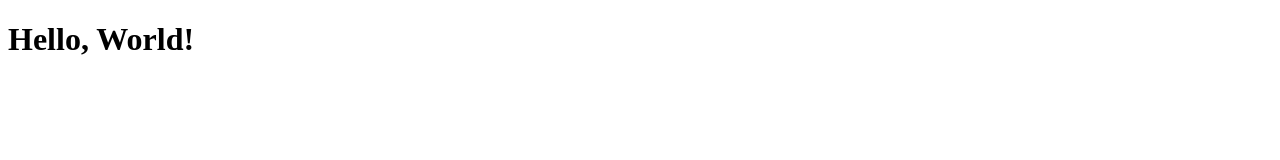
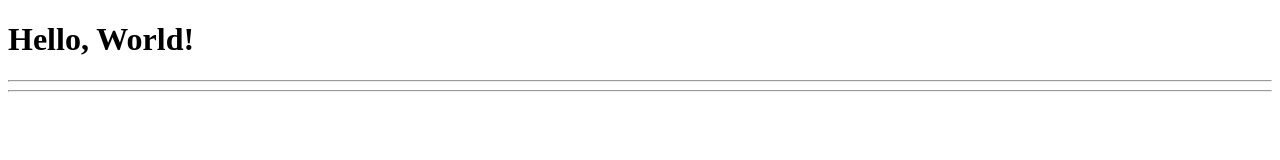
Before and after one commit to sapphiresao/lab7, a plain HTML site: page index.html in a window 1280 px wide. Drawn offline with Linux system fonts and the light colour scheme.

Commit message:
Add files via upload

```diff
--- a/index.html
+++ b/index.html
@@ -3,7 +3,7 @@
   <head>
     <title>Hello, World!</title>
   </head>
-  <body>
+  <body onload="buildPage()">
     <h1>Hello, World!</h1>
     <script src="main.js"></script>
   </body>
```
